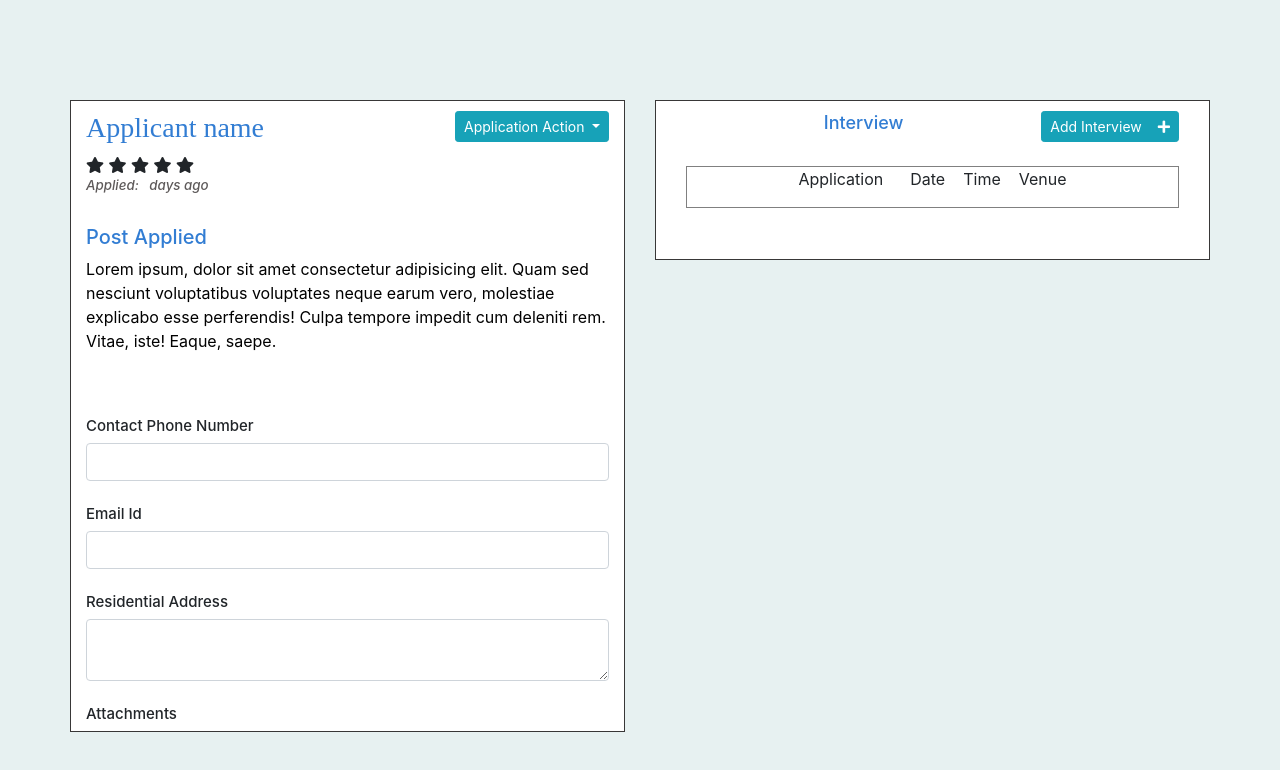
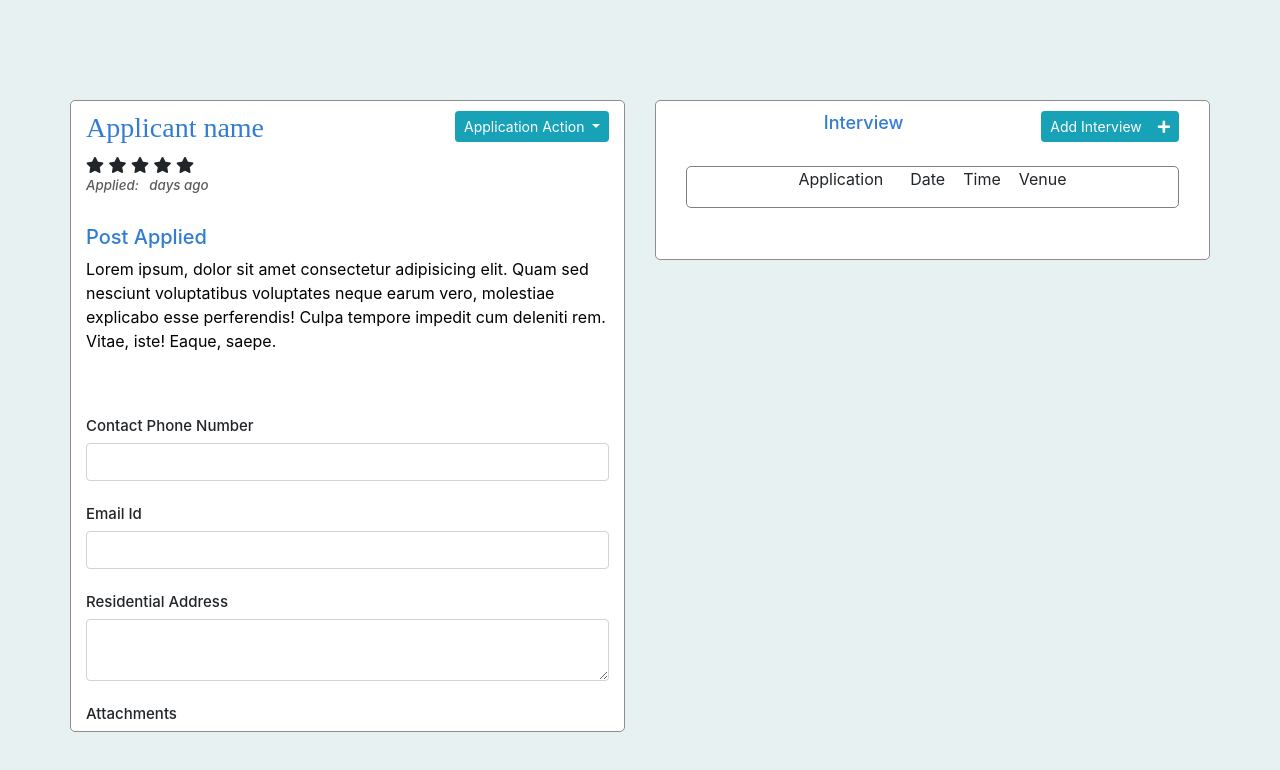
Before and after one commit to shubhisharma011/job_app_tracker, a plain HTML site: page applicant-data.html in a window 1280 px wide. Drawn offline with nearby package versions, Linux system fonts and the light colour scheme.

Commit message:
Add files via upload

```diff
--- a/applicant-data.css
+++ b/applicant-data.css
@@ -14,6 +14,7 @@ body{
 .box-info{
     border: 1px grey solid;
     text-align: center;
+    border-radius: 5px;
 }
 
 .app-action{
--- a/applicant-data.html
+++ b/applicant-data.html
@@ -12,12 +12,12 @@
      <link href="https://fonts.googleapis.com/css2?family=Montserrat:wght@500&display=swap" rel="stylesheet">
    <!-- FONT Awesome-->
    <link rel="stylesheet" href="https://cdnjs.cloudflare.com/ajax/libs/font-awesome/5.14.0/css/all.min.css" integrity="sha512-1PKOgIY59xJ8Co8+NE6FZ+LOAZKjy+KY8iq0G4B3CyeY6wYHN3yt9PW0XpSriVlkMXe40PTKnXrLnZ9+fkDaog==" crossorigin="anonymous" />
-    <title>Document</title>
+    <title>Applicant data</title>
 </head>
 <body>
    <div class="container" style="margin-top: 100px;">
        <div class="row">
-            <div class="col" style="border: 0.5px solid rgb(56, 55, 55);margin-right: 30px; height: auto; width: 100%;background-color: white;">
+            <div class="col" style="border: 0.5px solid rgb(145, 141, 141);margin-right: 30px; height: auto; width: 100%;background-color: white; border-radius: 5px;">
                 <div class="leftside">
                     <div class="box" style="margin-top: 10px;">
 
@@ -59,7 +59,7 @@
                 </div>
             </div>
 
-            <div class="col"  style="border: 0.5px solid rgb(56, 55, 55);height: 20vh; width: 90%;background-color: white;">
+            <div class="col"  style="border: 0.5px solid rgb(145, 141, 141);border-radius:5px; height: 20vh; width: 90%;background-color: white;">
                 <div class="rightside">
                     <div class="container" style="margin-top: 10px;">
                         <div class="text-center">
```
